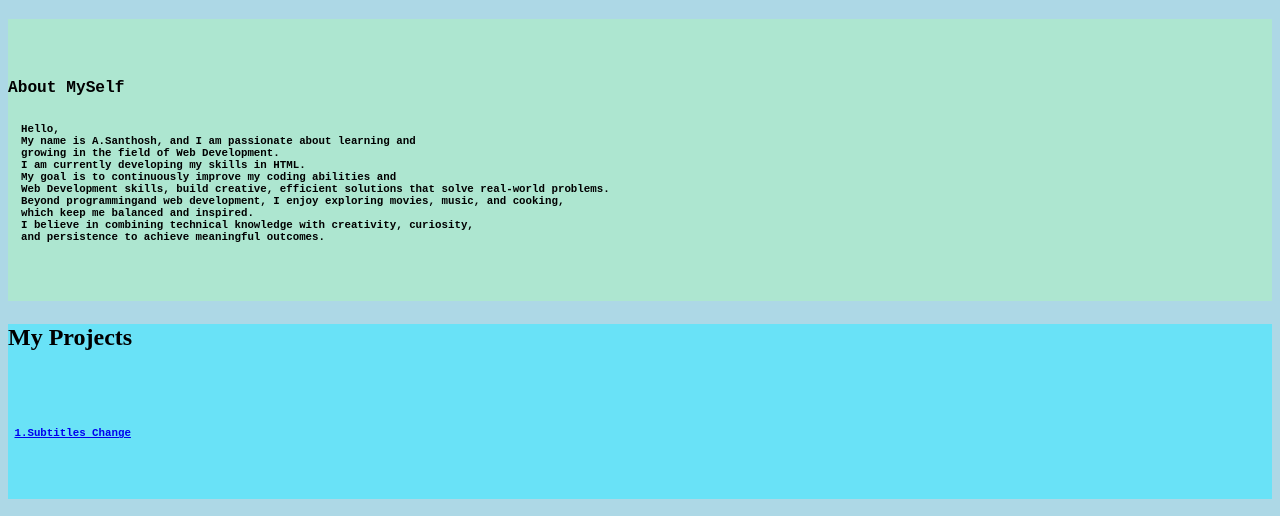
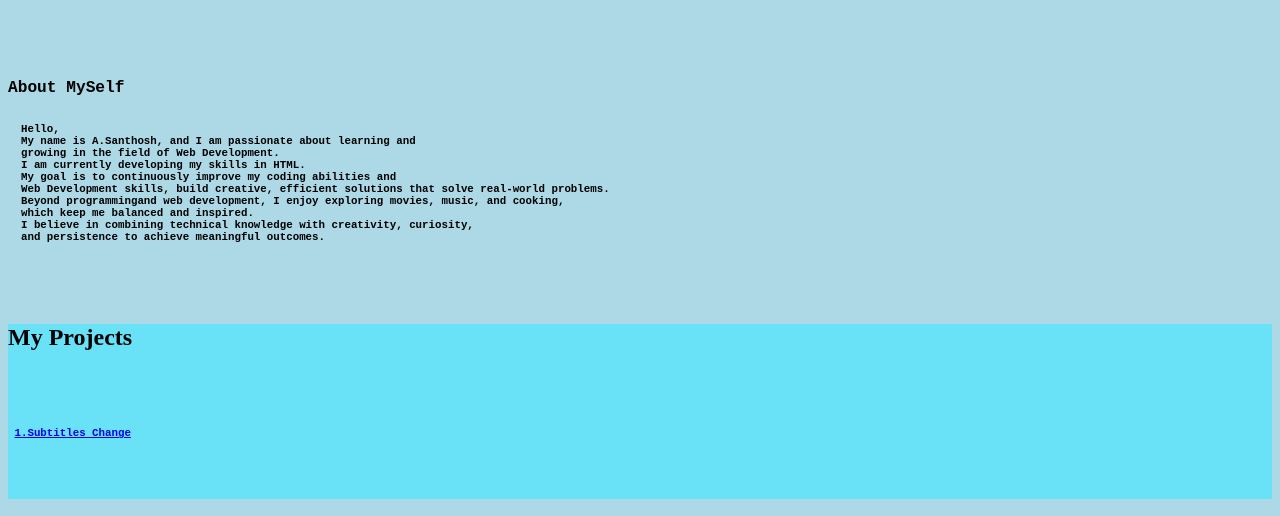
Before and after one commit to Santhosh-as25/My-Portfolio, a plain HTML site: page index.html in a window 1280 px wide. Shown: the part 284-800 px from the top of the page. Drawn offline with Linux system fonts and the light colour scheme.

Commit message:
Add files via upload

```diff
--- a/index.html
+++ b/index.html
@@ -17,7 +17,7 @@
 
     </header>
     </div>
-    <div style="background-color: rgb(173, 230, 208);">
+    <div >
 
         <h5>
         <pre>
```
